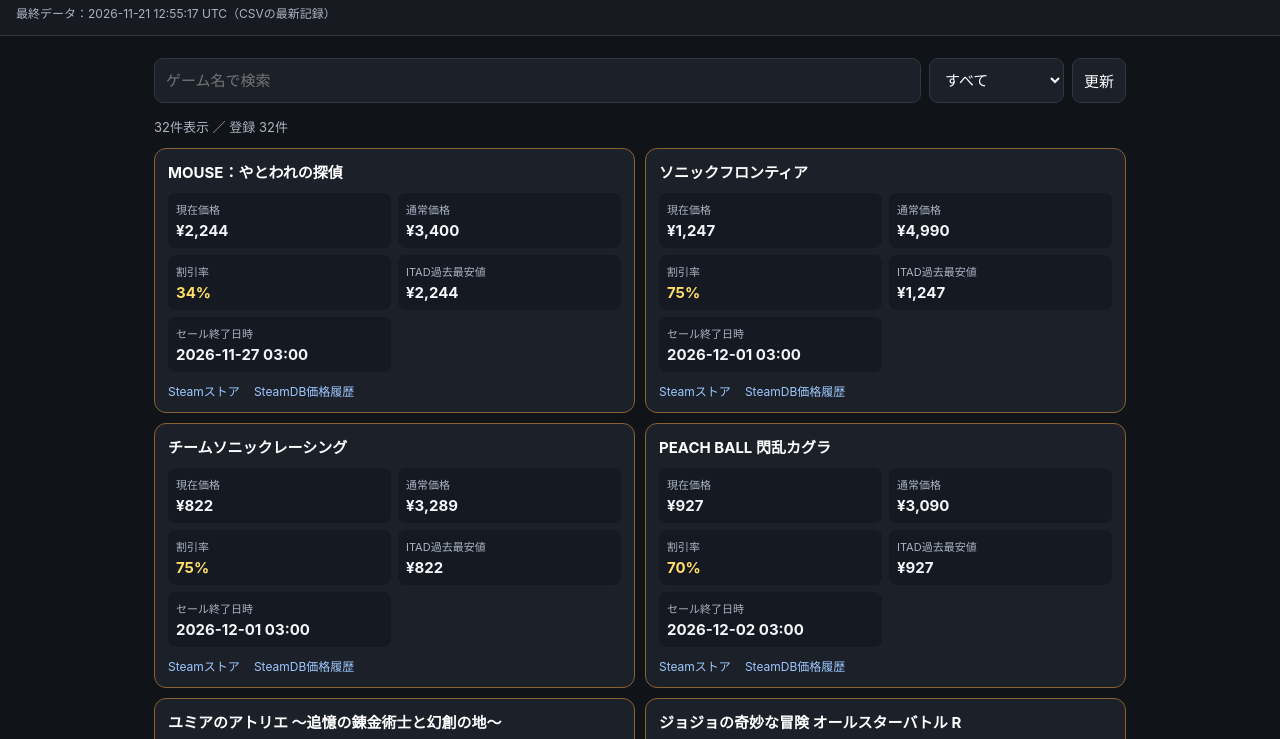
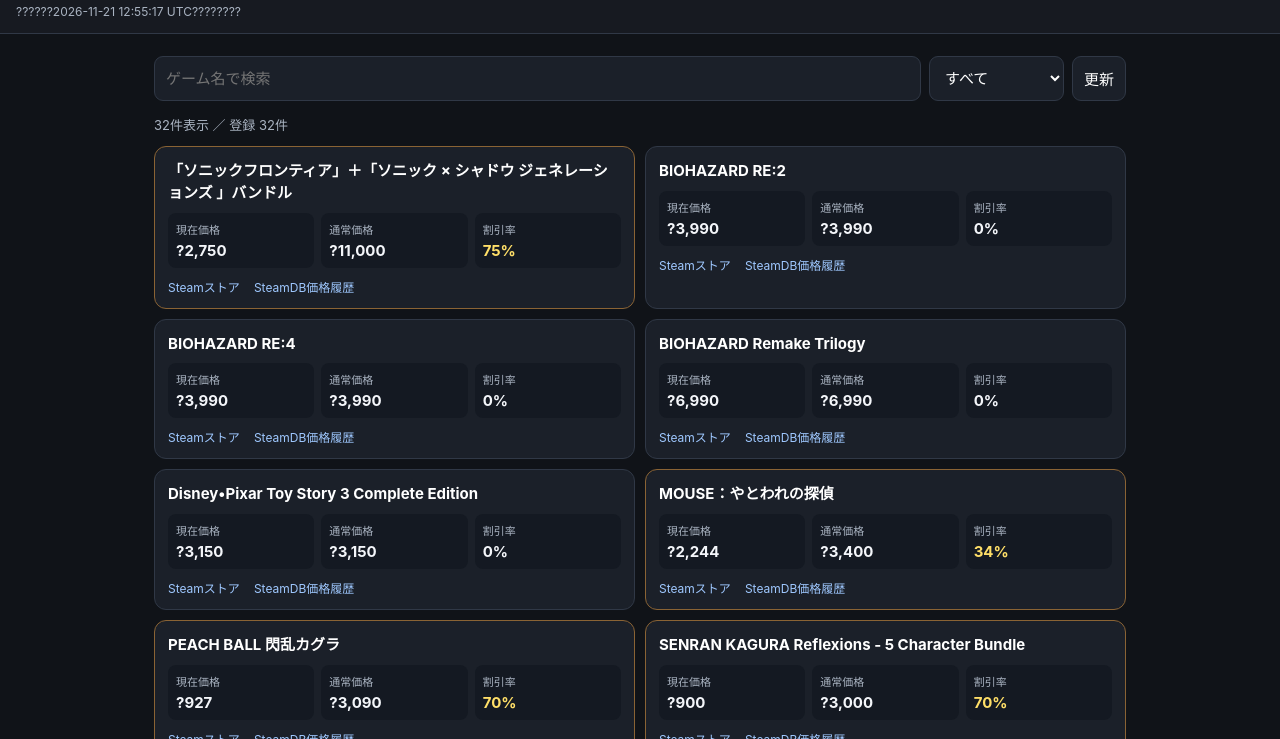
Before and after one commit to hirokibatti/steam-sale-monitor-view, a plain HTML site: page index.html in a window 1280 px wide. Shown: the part 55-794 px from the top of the page. Drawn offline with Linux system fonts and the light colour scheme.

Commit message:
Update public Steam viewer

```diff
--- a/index.html
+++ b/index.html
@@ -15,7 +15,7 @@ input{flex:1;min-width:170px}button{cursor:pointer}
 #summary{color:var(--muted);font-size:13px;margin:8px 0 12px}
 .item{background:var(--panel);border:1px solid var(--line);border-radius:12px;padding:13px;margin:9px 0}
 .name{font-weight:650;line-height:1.45;margin-bottom:9px;color:#fff;text-decoration:none;display:block}
-.metrics{display:grid;grid-template-columns:repeat(2,minmax(0,1fr));gap:7px}
+.metrics{display:grid;grid-template-columns:repeat(3,minmax(0,1fr));gap:7px}
 .metric{background:#141922;border-radius:8px;padding:8px}.metric small{display:block;color:var(--muted);font-size:11px;margin-bottom:4px}.metric strong{font-size:15px}
 .discount{color:var(--yellow)}.sale{border-color:#8a6334}.low{color:var(--green)}
 .links{display:flex;gap:14px;margin-top:10px;font-size:12px}.links a{color:#9fc8ff;text-decoration:none}
@@ -51,10 +51,10 @@ function parseCSV(text){
     return rows;
 }
 
-const yen=v=>v===''||v==null?'—':String.fromCharCode(165)+Number(v).toLocaleString('ja-JP');
+const yen=v=>v===''||v==null?'?':'?'+Number(v).toLocaleString('ja-JP');
 
 function render(){
-    document.getElementById('status').textContent='データを読み込んでいます…';
+    document.getElementById('status').textContent='?????????????';
 
     Promise.all([
         fetch(csvUrl+'?v='+Date.now()),
@@ -62,7 +62,7 @@ function render(){
     ])
     .then(async responses=>{
         for(const r of responses){
-            if(!r.ok)throw Error('CSVの読み込みに失敗しました');
+            if(!r.ok)throw Error('CSV????????');
         }
         return Promise.all(responses.map(r=>r.text()));
     })
@@ -79,40 +79,28 @@ function render(){
             const id=(r[1]||'').trim();
             if(id)data.set(id,{
                 id,name:r[2],current:r[3],regular:r[4],
-                discount:r[5],low:r[6],event:r[7],itadLow:r[8]||'',saleEnd:r[9]||'',date:r[0]
+                discount:r[5],low:r[6],event:r[7],date:r[0]
             });
         }
 
         const items=[...data.values()]
             .filter(x=>activeIds.has(x.id))
-            .sort((a,b)=>{
-                const saleA=Number(a.discount)>0?1:0,saleB=Number(b.discount)>0?1:0;
-                if(saleA!==saleB)return saleB-saleA;
-                const parseEnd=s=>{
-                    const m=(s||'').match(/^(\d{4})-(\d{2})-(\d{2})\s+(\d{2}):(\d{2})$/);
-                    return m?new Date(Number(m[1]),Number(m[2])-1,Number(m[3]),Number(m[4]),Number(m[5])).getTime():NaN;
-                };
-                const endA=parseEnd(a.saleEnd),endB=parseEnd(b.saleEnd);
-                const validA=Number.isFinite(endA),validB=Number.isFinite(endB);
-                if(validA&&validB&&endA!==endB)return endA-endB;
-                if(validA!==validB)return validA?-1:1;
-                return a.name.localeCompare(b.name,'ja');
-            });
+            .sort((a,b)=>a.name.localeCompare(b.name,'ja'));
 
         const updated=items.reduce((m,x)=>x.date>m?x.date:m,'');
         document.getElementById('updated').textContent=
-            '最終データ：'+(updated||'不明')+'（CSVの最新記録）';
+            '??????'+(updated||'??')+'????????';
 
         window.steamItems=items;
         draw();
     })
     .catch(e=>{
         document.getElementById('status').textContent=
-            e.message+'。GitHub Pagesの公開状態を確認してください。';
+            e.message+'?GitHub Pages??????????????????????';
     });
 }
 function draw(){const q=document.getElementById('search').value.trim().toLowerCase(),saleOnly=document.getElementById('filter').value==='sale';const items=(window.steamItems||[]).filter(x=>(!q||x.name.toLowerCase().includes(q))&&(!saleOnly||Number(x.discount)>0));document.getElementById('summary').textContent=items.length+'件表示 ／ 登録 '+(window.steamItems||[]).length+'件';const list=document.getElementById('list');list.innerHTML='';if(!items.length){list.innerHTML='<div id="status">該当するゲームがありません</div>';return}
-for(const x of items){const typ=x.id.split(':')[0],id=x.id.split(':').pop(),discount=Math.round(Number(x.discount)*100),path=typ==='sub'?'sub':typ==='bundle'?'bundle':'app';const card=document.createElement('article');card.className='item'+(discount>0?' sale':'');const a=document.createElement('a');a.className='name';a.textContent=x.name;a.href='https://steamdb.info/'+path+'/'+id+'/#prices';a.target='_blank';a.rel='noopener';card.appendChild(a);const metrics=document.createElement('div');metrics.className='metrics';const values=[['現在価格',yen(x.current)],['通常価格',yen(x.regular)],['割引率',discount+'%'],['ITAD過去最安値',x.itadLow!==''?yen(x.itadLow):'未取得'],['セール終了日時',x.saleEnd||'未公開・対象外']];for(const [label,value] of values){const m=document.createElement('div');m.className='metric';const s=document.createElement('small');s.textContent=label;const strong=document.createElement('strong');strong.textContent=value;if(label==='割引率'&&discount>0)strong.className='discount';m.append(s,strong);metrics.appendChild(m)}card.appendChild(metrics);const links=document.createElement('div');links.className='links';const steam=document.createElement('a');steam.href='https://store.steampowered.com/'+path+'/'+id+'/';steam.target='_blank';steam.rel='noopener';steam.textContent='Steamストア';const db=document.createElement('a');db.href=a.href;db.target='_blank';db.rel='noopener';db.textContent='SteamDB価格履歴';links.append(steam,db);card.appendChild(links);list.appendChild(card)}}
+for(const x of items){const typ=x.id.split(':')[0],id=x.id.split(':').pop(),discount=Math.round(Number(x.discount)*100),path=typ==='sub'?'sub':typ==='bundle'?'bundle':'app';const card=document.createElement('article');card.className='item'+(discount>0?' sale':'');const a=document.createElement('a');a.className='name';a.textContent=x.name;a.href='https://steamdb.info/'+path+'/'+id+'/#prices';a.target='_blank';a.rel='noopener';card.appendChild(a);const metrics=document.createElement('div');metrics.className='metrics';const values=[['現在価格',yen(x.current)],['通常価格',yen(x.regular)],['割引率',discount+'%']];for(const [label,value] of values){const m=document.createElement('div');m.className='metric';const s=document.createElement('small');s.textContent=label;const strong=document.createElement('strong');strong.textContent=value;if(label==='割引率'&&discount>0)strong.className='discount';m.append(s,strong);metrics.appendChild(m)}card.appendChild(metrics);const links=document.createElement('div');links.className='links';const steam=document.createElement('a');steam.href='https://store.steampowered.com/'+path+'/'+id+'/';steam.target='_blank';steam.rel='noopener';steam.textContent='Steamストア';const db=document.createElement('a');db.href=a.href;db.target='_blank';db.rel='noopener';db.textContent='SteamDB価格履歴';links.append(steam,db);card.appendChild(links);list.appendChild(card)}}
 document.getElementById('search').addEventListener('input',draw);document.getElementById('filter').addEventListener('change',draw);document.getElementById('refresh').addEventListener('click',render);render();
 </script>
 </body></html>
```
